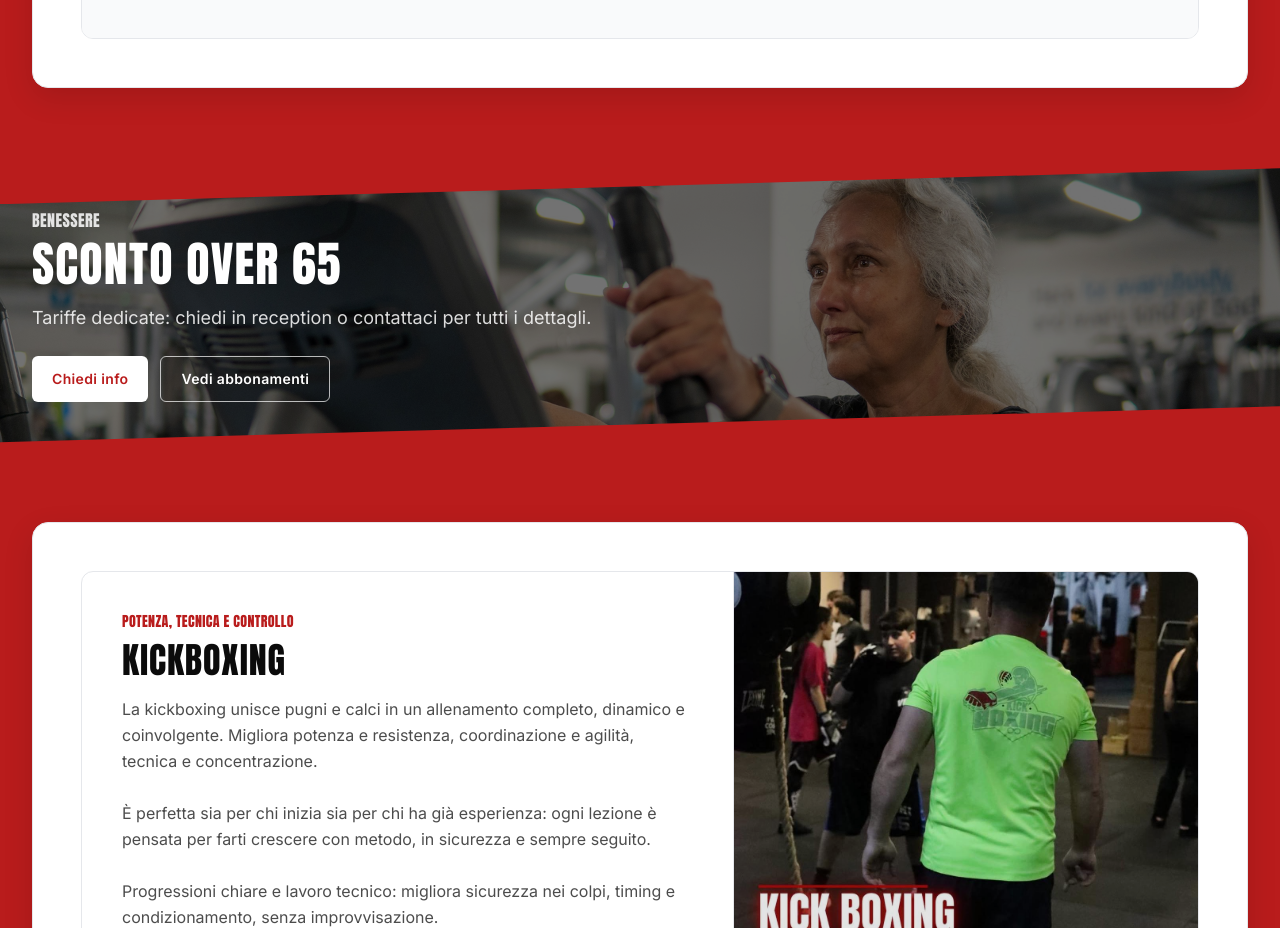
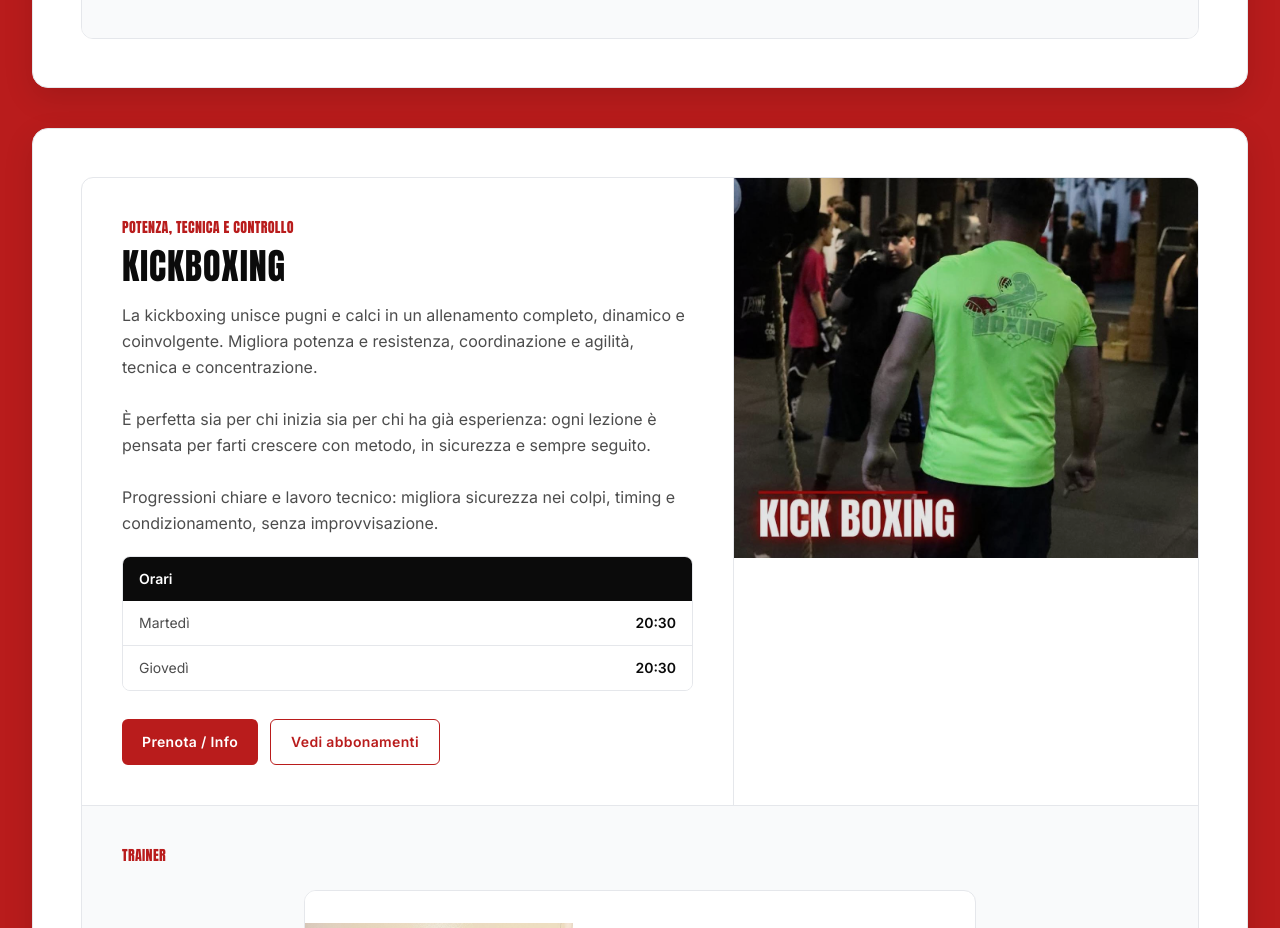
Before and after one commit to alelodato/red-gym, a Next.js app: page /courses in a window 1280 px wide. Shown: the part 8340-9268 px from the top of the page. Built offline with nearby package versions, Linux system fonts and the light colour scheme.

Commit message:
apportato modifiche testi sito

```diff
--- a/app/about/page.js
+++ b/app/about/page.js
@@ -92,7 +92,13 @@ function WhiteBlock({ children }) {
 function StatsBand({
   bgImage = "palestra7.webp",
   kicker = "In numeri",
-  title = "Spazi, esperienza e varietà. Tutto nello stesso posto.",
+  title = (
+    <>
+      Spazi, esperienza e varietà.
+      <br />
+      Tutto nello stesso posto.
+    </>
+  ),
   lead = "Questi sono i dettagli che rendono Red Gym concreta: struttura ampia, anni di lavoro sul campo, percorsi diversi e attrezzatura pensata per allenarti bene.",
 }) {
   const stats = [
@@ -375,7 +381,7 @@ export default function AboutPage() {
                     completo e concreto dove allenarsi bene ogni giorno, con la
                     tranquillità di avere ambienti curati e percorsi chiari. In questi
                     anni la palestra è cresciuta, ma l'obiettivo è rimasto lo stesso:
-                    qualità, metodo e costanza, diventando il punto di riferimento per il fitness vicino Roma.
+                    qualità, metodo e costanza, diventando il punto di riferimento per il fitness a Fonte Nuova.
                   </p>
                 </div>
 
@@ -401,8 +407,7 @@ export default function AboutPage() {
                       className="font-semibold text-brand-red hover:underline"
                     >
                       Centro Commerciale La Fonte
-                    </a>
-                    , un punto strategico a Fonte Nuova (Roma) con ampio parcheggio dedicato per i nostri soci.
+                    </a> a Fonte Nuova (Roma), con ampio parcheggio dedicato per i nostri soci.
                   </p>
                 </div>
               </div>
@@ -518,7 +523,7 @@ export default function AboutPage() {
 
           <div className="mt-10 space-y-0 sm:space-y-8">
             <SplitSection
-              kicker="RED GYM"
+              kicker="La Palestra"
               title="Sala pesi ampia e completa"
               text="Una sala pesi grande e ben organizzata, con macchinari selezionati per allenare forza e tono in sicurezza. Trovi postazioni guidate e isotoniche Olicrom, pesi liberi e aree dedicate per un percorso completo: ipertrofia, postura, resistenza e performance. Spazi curati, layout ordinato e attrezzatura sempre pronta: ti alleni bene, con continuità."
               image="/palestra2.webp"
@@ -526,7 +531,7 @@ export default function AboutPage() {
             />
 
             <SplitSection
-              kicker="RED GYM"
+              kicker="La Palestra"
               title="Sala Attività & Combattimento"
               text="All’interno della struttura principale trovi una seconda sala dedicata alle attività dinamiche e agli sport da combattimento: prepugilistica, boxe, pilates, TACFIT e allenamento funzionale.
 Uno spazio versatile, organizzato per alternare lavoro tecnico, condizionamento e potenziamento, con attrezzatura adeguata e ambienti pensati per allenarsi con intensità ma in sicurezza."
@@ -536,7 +541,7 @@ Uno spazio versatile, organizzato per alternare lavoro tecnico, condizionamento
             />
 
             <SplitSection
-              kicker="RED GYM"
+              kicker="La Palestra"
               title="Sala Arti Marziali"
               text="Spazio dedicato alle arti marziali tradizionali, con area tatami attrezzata per Judo e Karate. La sala si trova al primo piano del Centro Commerciale La Fonte, in un ambiente separato dalla palestra principale, così da garantire concentrazione, sicurezza e continuità durante le lezioni.
 Un contesto ordinato e specifico per lavorare su tecnica, disciplina, coordinazione e crescita personale, dai più piccoli agli adulti."
@@ -579,7 +584,7 @@ Un contesto ordinato e specifico per lavorare su tecnica, disciplina, coordinazi
                     Gaia
                   </h4>
                   <p className="text-xs uppercase tracking-widest text-brand-red font-bold mt-1">
-                    Reception & Segreteria
+                    Segreteria
                   </p>
                 </div>
 
@@ -613,7 +618,7 @@ Un contesto ordinato e specifico per lavorare su tecnica, disciplina, coordinazi
                     Eleonora
                   </h4>
                   <p className="text-xs uppercase tracking-widest text-brand-red font-bold mt-1">
-                    Reception & Segreteria
+                    Segreteria
                   </p>
                 </div>
 
--- a/app/courses/page.js
+++ b/app/courses/page.js
@@ -93,71 +93,6 @@ function TripleDiagonalBand({
                 I nostri piani e abbonamenti
               </Button>
             </div>
-          </div>
-        </div>
-      </div>
-    </section>
-  );
-}
-
-function DiagonalPromoOver65({
-  image = "over65.webp",
-  kicker = "Benessere",
-  title = "Sconto Over 65",
-  subtitle = "Tariffe dedicate: chiedi in reception o contattaci per tutti i dettagli.",
-  reverse = false,
-}) {
-  const topClip = reverse
-    ? "[clip-path:polygon(0_0,100%_0,100%_100%,0_55%)]"
-    : "[clip-path:polygon(0_0,100%_0,100%_55%,0_100%)]";
-
-  const bottomClip = reverse
-    ? "[clip-path:polygon(0_0,100%_45%,100%_100%,0_100%)]"
-    : "[clip-path:polygon(0_45%,100%_0,100%_100%,0_100%)]";
-
-  return (
-    <section className="relative bg-brand-red overflow-hidden">
-      <div className="absolute inset-0">
-        <img
-          src={toPublicSrc(image)}
-          alt={title}
-          className="h-full w-full object-cover object-top"
-        />
-        <div className="absolute inset-0 bg-black/55" />
-
-        {/* Tagli diagonali solo desktop */}
-        <div className={`hidden sm:block absolute -top-1 left-0 right-0 h-20 bg-brand-red ${topClip}`} />
-        <div className={`hidden sm:block absolute -bottom-1 left-0 right-0 h-20 bg-brand-red ${bottomClip}`} />
-      </div>
-
-      <div className="relative">
-        <div className="mx-auto w-full max-w-7xl px-4 sm:px-6 lg:px-8 py-16 sm:py-20 lg:py-20">
-          <p className="section-title text-white/85">{kicker}</p>
-
-          <h3 className="font-heading uppercase tracking-wide text-white text-4xl sm:text-5xl mt-2">
-            {title}
-          </h3>
-
-          <p className="mt-4 text-white/85 max-w-2xl leading-relaxed text-base sm:text-lg">
-            {subtitle}
-          </p>
-
-          <div className="mt-6 grid gap-3 sm:flex sm:flex-row">
-            <a
-              href="/contact"
-              className="inline-flex items-center justify-center rounded-md px-5 py-3 text-sm font-semibold tracking-wide
-                         bg-white text-brand-red hover:bg-white/90 transition-colors"
-            >
-              Chiedi info
-            </a>
-
-            <a
-              href="/pricing"
-              className="inline-flex items-center justify-center rounded-md px-5 py-3 text-sm font-semibold tracking-wide
-                         border border-white/70 text-white hover:bg-white hover:text-brand-red transition-colors"
-            >
-              Vedi abbonamenti
-            </a>
           </div>
         </div>
       </div>
@@ -735,7 +670,7 @@ export default function CoursesPage() {
         subtitle="Ogni corso ha un metodo, una guida e un obiettivo. Scegli cosa ti rappresenta e allenati con disciplina, sicurezza e continuità."
       />
       {/* Eliminato space-y su mobile */}
-      <div className="space-y-0 sm:space-y-8 lg:space-y-10 pb-8 sm:py-10 lg:py-12 pb-0">
+      <div className="space-y-0 sm:space-y-8 lg:space-y-10 sm:py-10 lg:py-12 pb-0">
         <WhiteBlock>
           <div className="flex flex-col gap-3 sm:flex-row sm:items-end sm:justify-between">
             <div>
@@ -771,13 +706,6 @@ export default function CoursesPage() {
             })}
           </div>
         </WhiteBlock>
-
-        <DiagonalPromoOver65
-          image="over65.webp"
-          kicker="Benessere"
-          title="Sconto Over 65"
-          subtitle="Tariffe dedicate: chiedi in reception o contattaci per tutti i dettagli."
-        />
 
         <WhiteBlock>
           <div className="space-y-0 sm:space-y-10">
--- a/app/page.js
+++ b/app/page.js
@@ -521,23 +521,6 @@ export default function HomePage() {
                   </div>
                 </div>
               </div>
-
-              {/* PARAGRAFO COMMUNITY - fuori dal grid, sotto */}
-              <div className="mt-10">
-                <Card
-                  kicker="Community"
-                  title="Rispetto e mentalità"
-                  imageSrc="community.jpeg"
-                  imageAlt="Community Red Gym"
-                  text={<>Disciplina, rispetto, autocontrollo.
-                    <br />
-                    Qui non sei mai 'lasciato solo': trovi un ambiente serio, accogliente e pieno di energia positiva.
-                    <br />
-                    Contattaci ed entra a far parte della community!</>}
-                  href="/contact"
-                  ctaLabel="Contattaci"
-                />
-              </div>
             </div>
           </WhiteSection>
 
@@ -547,7 +530,7 @@ export default function HomePage() {
             <SectionHead
               kicker="Corsi & attività"
               title="Trova il tuo percorso."
-              lead="Che tu sia all'inizio o già avanzato, trovi corsi con guide competenti e progressioni chiare: sala pesi/fitness, pilates e benessere, boxe/prepugilistica, MMA, karate e judo."
+              lead="Che tu sia all'inizio o già ad un livello avanzato, trovi corsi con guide competenti e progressioni chiare: sala pesi/fitness, pilates e benessere, boxe/prepugilistica, MMA, karate e judo."
             />
 
             <div className="mt-6 lg:mt-10 grid gap-6 lg:grid-cols-12">
@@ -561,7 +544,6 @@ export default function HomePage() {
               </div>
 
               <div className="order-2 lg:order-1 lg:col-span-7 sm:rounded-xl sm:border sm:border-brand-gray200 sm:p-6 lg:p-7 sm:bg-white">
-                <p className="section-title text-brand-red">In evidenza</p>
 
                 {/* Aumentato spazio tra i paragrafi: space-y-8 su mobile */}
                 <div className="mt-4 space-y-8 sm:space-y-4">
```
Lines whose indentation alone changed are shown as unchanged.
